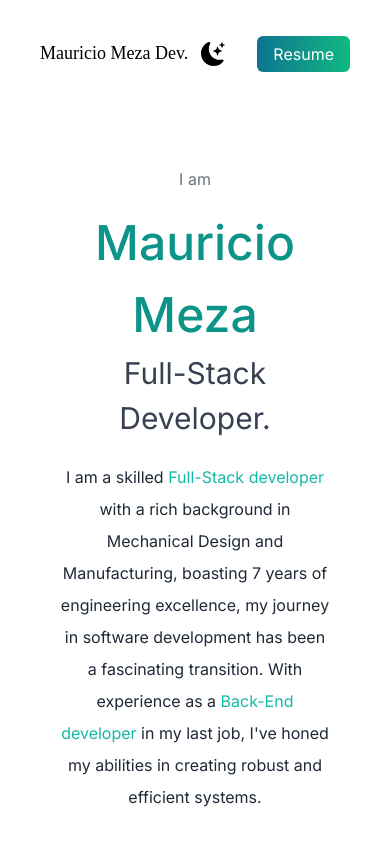
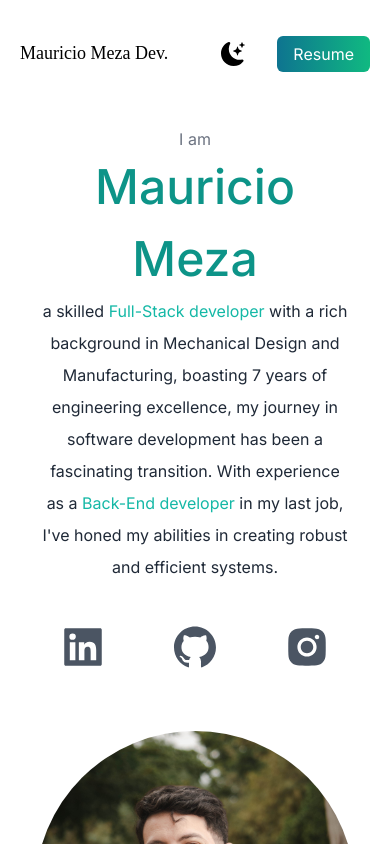
Before and after one commit to cs-mmeza/portfolio-web, a Next.js app: page / in a window 390 px wide. Shown: the top 844 px of the page. Built offline with nearby package versions, Linux system fonts and the light colour scheme; a web font is replaced by a local one.

Commit message:
CSS changes for small phones

```diff
--- a/src/app/globals.css
+++ b/src/app/globals.css
@@ -19,6 +19,10 @@ a {
   @apply transition-colors duration-200;
 }
 
+.navigation {
+  @apply pt-10 pb-0 md:py-10 mb-10 flex justify-between;
+}
+
 .cards {
   @apply p-6 rounded-4xl border-2 border-gray-400 border-solid text-center;
 }
--- a/src/app/page.js
+++ b/src/app/page.js
@@ -37,7 +37,7 @@ export default function Home() {
 
       <main className={styles.main}>
         <section className=" min-h-screen">
-          <nav className=" py-10 mb-10 flex justify-between">
+          <nav className=" navigation">
             <h1 className={styles.header}>
               Mauricio Meza Dev.
             </h1>
@@ -67,12 +67,9 @@ export default function Home() {
               <h1 className={styles.name}>
                 Mauricio Meza
               </h1>
-              <h2 className={styles.title}>
-                Full-Stack Developer.
-              </h2>
             </div>
             <p className={styles.summary}>
-              I am a skilled <span className="text-teal-500">Full-Stack developer</span> with a rich background in Mechanical Design and Manufacturing, boasting 7 years of engineering excellence, my journey in software development has been a fascinating transition. With experience as a <span className="text-teal-500"> Back-End developer</span> in my last job, I've honed my abilities in creating robust and efficient systems.
+              a skilled <span className="text-teal-500">Full-Stack developer</span> with a rich background in Mechanical Design and Manufacturing, boasting 7 years of engineering excellence, my journey in software development has been a fascinating transition. With experience as a <span className="text-teal-500"> Back-End developer</span> in my last job, I've honed my abilities in creating robust and efficient systems.
             </p>
             {/* <p className={styles.summary}>
               From conceptualizing intricate designs to crafting elegant code, I thrive on the synergy of creativity and precision. I'm excited to share my experiences and creations with you as I navigate the realms of software development, combining my <span className="text-teal-500">engineering background</span> with a passion for building innovative solutions.
--- a/src/app/page.module.css
+++ b/src/app/page.module.css
@@ -1,5 +1,5 @@
 .main {
-  @apply bg-white px-10 md:px-20 lg:px-40 dark:bg-gray-900;
+  @apply bg-white px-5 md:px-20 lg:px-40 dark:bg-gray-900;
 }
 
 .header{
@@ -7,7 +7,7 @@
 }
 
 .name {
-  @apply text-5xl text-teal-600 font-medium md:text-6xl;
+  @apply text-5xl text-teal-600 space-y-0 font-medium md:text-6xl;
 }
 
 .head{
@@ -19,7 +19,7 @@
 }
 
 .conv {
-  @apply text-center text-gray-500 pb-4 dark:text-gray-400;
+  @apply text-center text-gray-500 space-y-0 dark:text-gray-400;
 }
 
 .summary {
@@ -35,7 +35,7 @@
 }
 
 .profilePicture {
-  @apply relative rounded-full w-80 h-80 mt-10 mb-10 mx-auto overflow-hidden md:w-96 md:h-96;
+  @apply relative rounded-full w-80 h-80 my-10 mx-auto overflow-hidden md:w-96 md:h-96;
 }
 
 .color-container {
```
